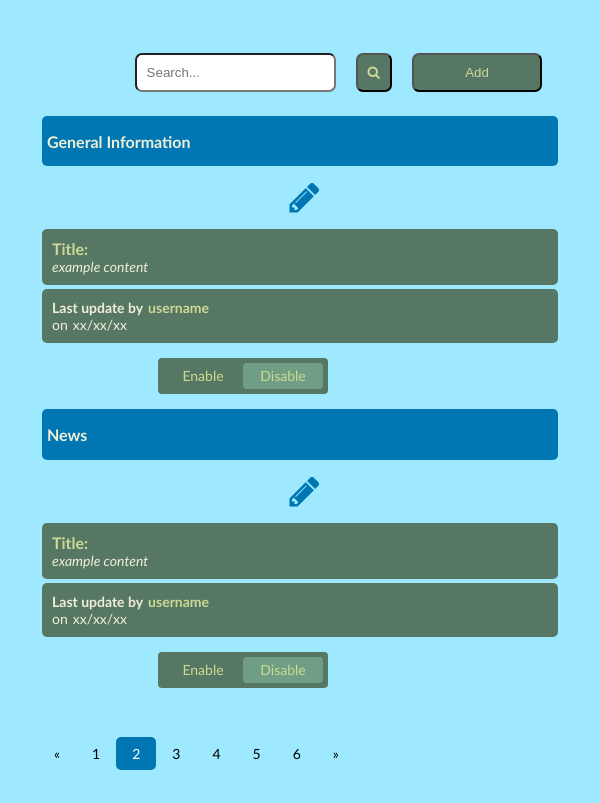
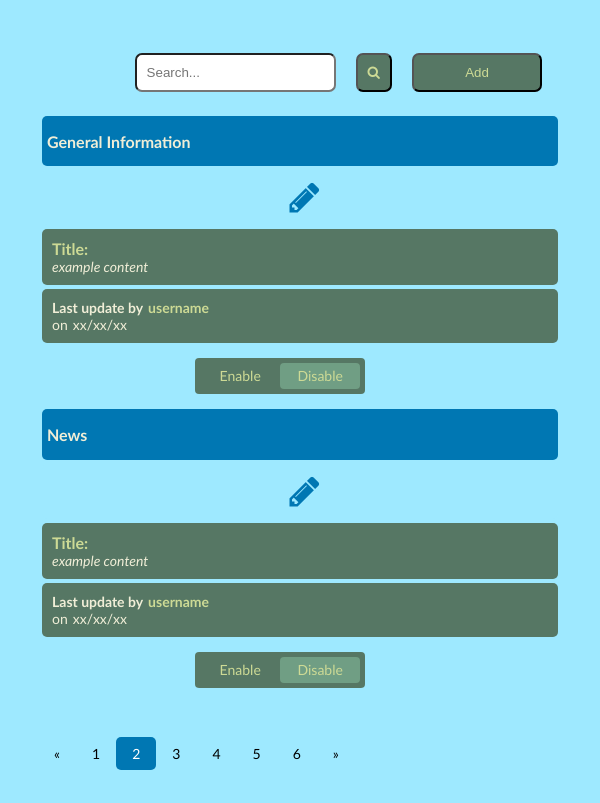
Before and after one commit to hamikosan/easydmsfront, a website: page news page/news_list_page.html in a window 600 px wide. Shown: the part 76-879 px from the top of the page. Drawn offline with nearby package versions, Linux system fonts and the light colour scheme.

Commit message:
modified

```diff
--- a/news page/newsnavbar.html
+++ b/news page/newsnavbar.html
@@ -10,7 +10,7 @@
         <li class="nav-item"><a href="news_list_page.html"><i class="fa fa-newspaper-o"></i> <div id="news-header"></div></a></li>
         <li class="nav-item"><a href="../account_manager_page.html"><i class="fa fa-user-circle"></i> <div id="account-header"></div></a></li>
         <li class="nav-item"><a href="../medicine_manage.html"><i class="fa fa-medkit"></i> <div id="medicine-header"></div></a></li>
-        <li class="nav-item"><a href="../dashboard_page.html"><i class="fa fa-bar-chart"></i> <div id="dashboard"></div></a></li>
+        <li class="nav-item"><a href="../Dashboard/dashboard_page.html"><i class="fa fa-bar-chart"></i> <div id="dashboard"></div></a></li>
         <li class="nav-item"><a href=""><i class="fa fa-mail-reply"></i> <div id="logout"></div></a></li>
     </ul>
 </nav>
--- a/news page/newsstyle.css
+++ b/news page/newsstyle.css
@@ -578,7 +578,12 @@ header{
 
     }
     .visibility-set{
-        margin-left: 120px;
+        margin-left: 42%;
+    }
+}
+@media screen and (max-width: 660px){
+    .visibility-set{
+        margin-left: 30%;
     }
 }
 /*html editor*/
```
